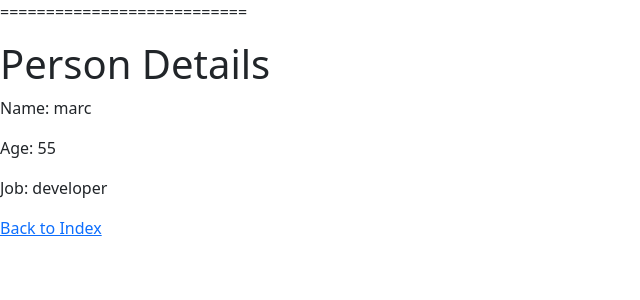
After one commit to 777marc/mc_site, a Flask app: page /details/1 in a window 1280 px wide. The commit adds this page. Shown: the top 300 px of the page, without its empty margins (0-640 px from the left). Run offline with Flask 3, Linux system fonts and the light colour scheme; parts of the project's set-up code (start-up, migrations or seed data) failed here and were passed over; some libraries are stand-ins or nearby versions.

Commit message:
details page

```diff
--- a/app/routes.py
+++ b/app/routes.py
@@ -27,3 +27,10 @@ def register_routes(app, db):
             db.session.delete(person)
             db.session.commit()
         return redirect('/', 204)
+
+    @app.route('/details/<int:pid>')
+    def person_details(pid):
+        person = Person.query.get(pid)
+        if person:
+            return render_template('details.html', person=person)
+        return redirect('/')
--- /dev/null
+++ b/app/templates/details.html
@@ -0,0 +1,8 @@
+{% extends "base.html" %} {% block title %}Home{% endblock %} {% block content
+%}
+<h1>Person Details</h1>
+<p>Name: {{ person.name }}</p>
+<p>Age: {{ person.age }}</p>
+<p>Job: {{ person.job }}</p>
+<a href="/">Back to Index</a>
+{% endblock %}
--- a/app/templates/index.html
+++ b/app/templates/index.html
@@ -9,6 +9,7 @@
     <button type="button" onclick="deletePerson('{{ person.pid }}')">
       Delete
     </button>
+    <a href="{{ url_for('person_details', pid=person.pid) }}">Details</a>
   </li>
   {% endfor %}
 </ul>
```
